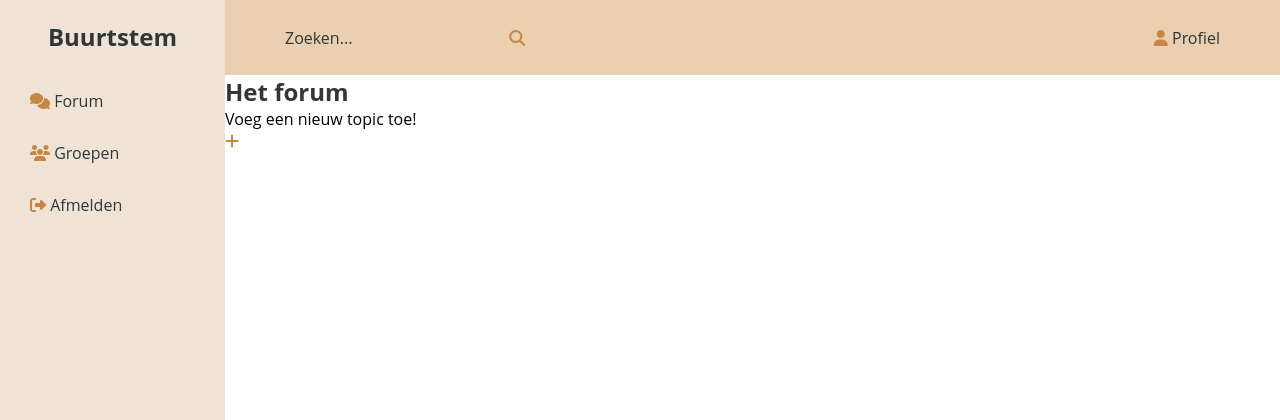
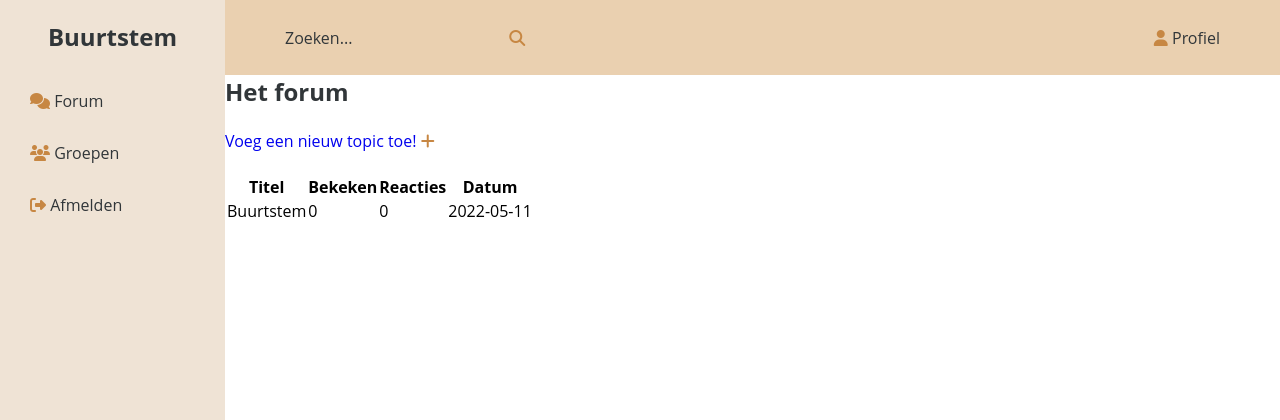
Before and after one commit to marianneneuts/buurtstem-webapplicatie, a PHP site: page /forum.php in a window 1280 px wide. Shown: the top 420 px of the page. Run offline with PHP 8.4, Linux system fonts and the light colour scheme; the visitor is signed in with stand-in values (Sample User, id 1); some libraries are stand-ins or nearby versions.

Commit message:
feat: update the base html on the forum

```diff
--- a/forum.php
+++ b/forum.php
@@ -16,11 +16,35 @@
     <div class="content">
         <h2>Het forum</h2>
 
+        <br>
+
         <!-- topic toevoegen -->
         <div class="topic">
-            <p>Voeg een nieuw topic toe!</p>
-            <a href="add_topic.php" class="add"><i class="fas fa-plus" style="color: #C78743;"></i></a>
+            <a href="add_topic.php" class="add">Voeg een nieuw topic toe! <i class="fas fa-plus" style="color: #C78743;"></i></a>
         </div>
+
+        <br>
+
+        <!-- tabel -->
+        <table class="table">
+            <thead>
+                <tr>
+                    <th scope="col">Titel</th>
+                    <th scope="col">Bekeken</th>
+                    <th scope="col">Reacties</th>
+                    <th scope="col">Datum</th>
+                </tr>
+            </thead>
+
+            <tbody>
+                <tr>
+                    <td>Buurtstem</td>
+                    <td>0</td>
+                    <td>0</td>
+                    <td>2022-05-11</td>
+                </tr>
+            </tbody>
+        </table>
     </div>
 </body>
 </html>
```
